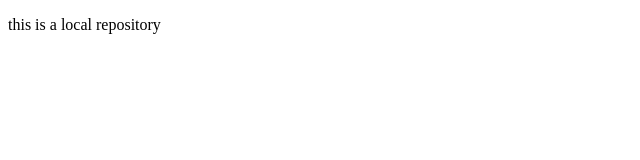
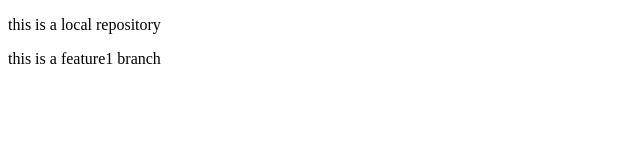
Before and after one commit to munita12/localrepo, a plain HTML site: page index.html in a window 1280 px wide. Shown: the whole page, without its empty margins (0-640 px from the left). Drawn offline with Linux system fonts and the light colour scheme.

Commit message:
index in feature1 branch

```diff
--- a/index.html
+++ b/index.html
@@ -7,6 +7,7 @@
 </head>
 <body>
     <P>this is a local repository</P>
+    <p> this is a feature1 branch</p>
 
 </body>
 </html>
```
